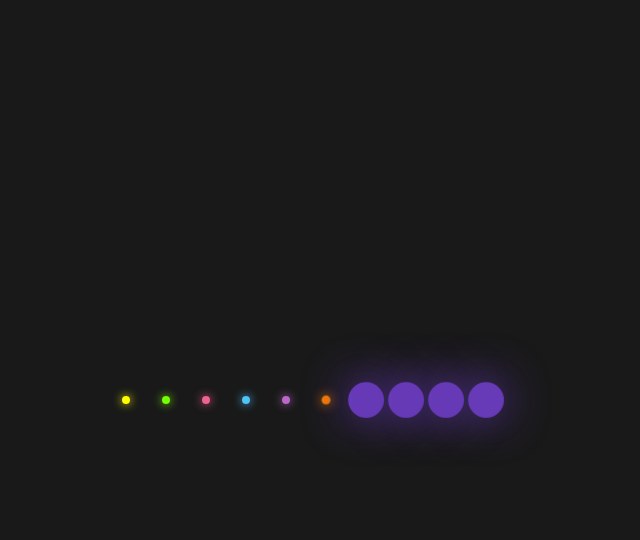
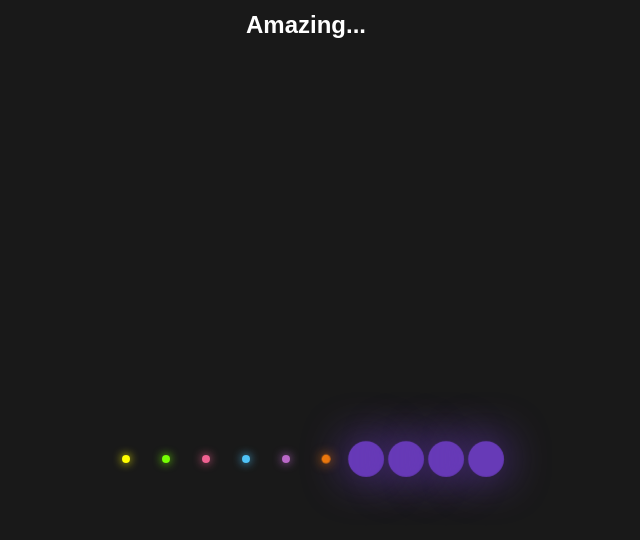
Before and after one commit to savus/my_first_repo, a plain HTML site: page index.html in a window 1280 px wide. Shown: the whole page, without its empty margins (334-974 px from the left). Drawn offline with Linux system fonts and the light colour scheme.

Commit message:
Add Header

```diff
--- a/index.html
+++ b/index.html
@@ -7,6 +7,9 @@
   <title>Glowing Dots</title>
 </head>
 <body>
+  <ul>
+    <div>
+      <h2>Amazing...</h2>
       <ul>
         <li></li>
         <li></li>
@@ -19,5 +22,7 @@
         <li></li>
         <li></li>
       </ul>
+    </div>
+  </ul>
 </body>
 </html>
```
Lines whose indentation alone changed are shown as unchanged.
